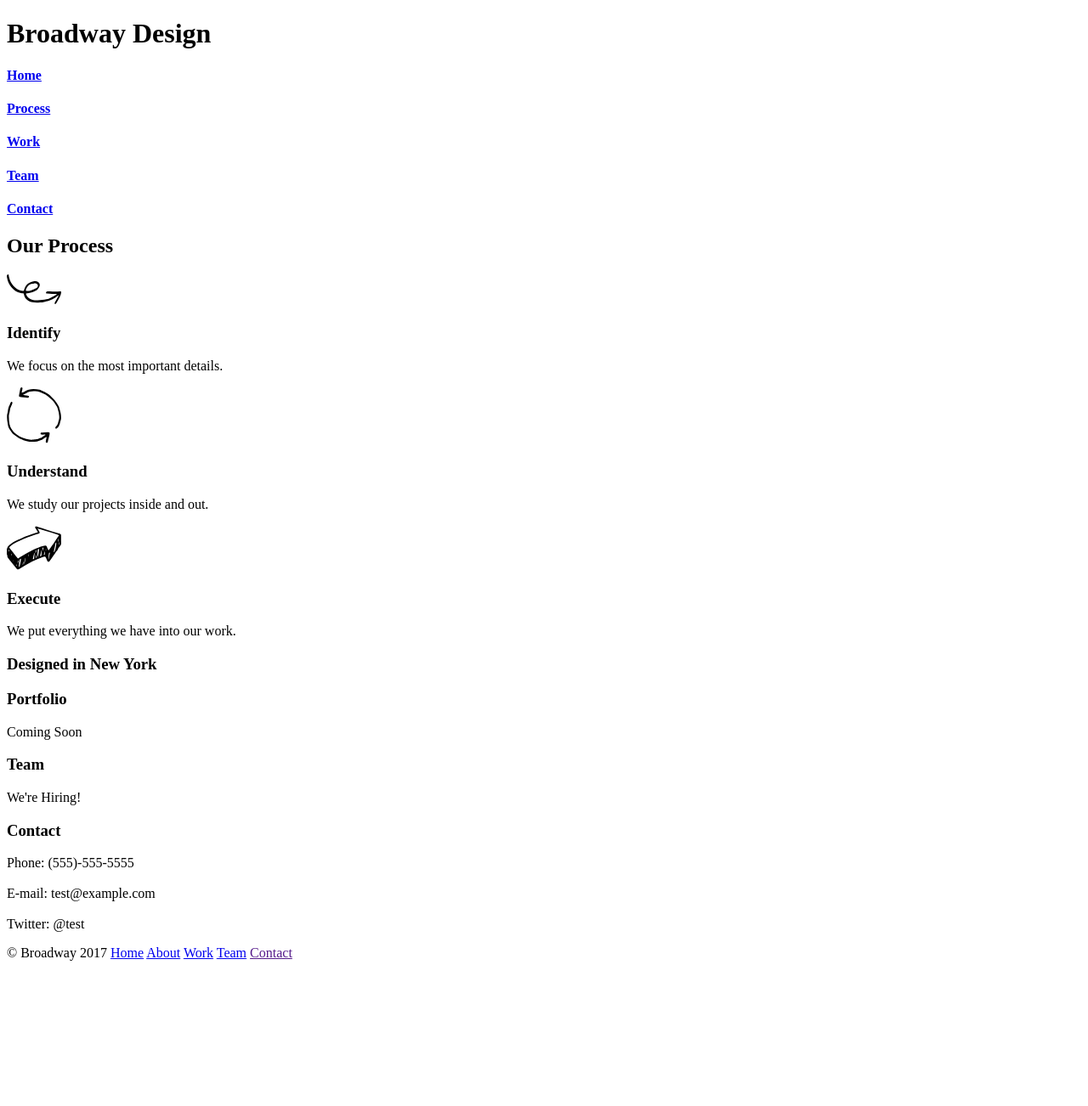
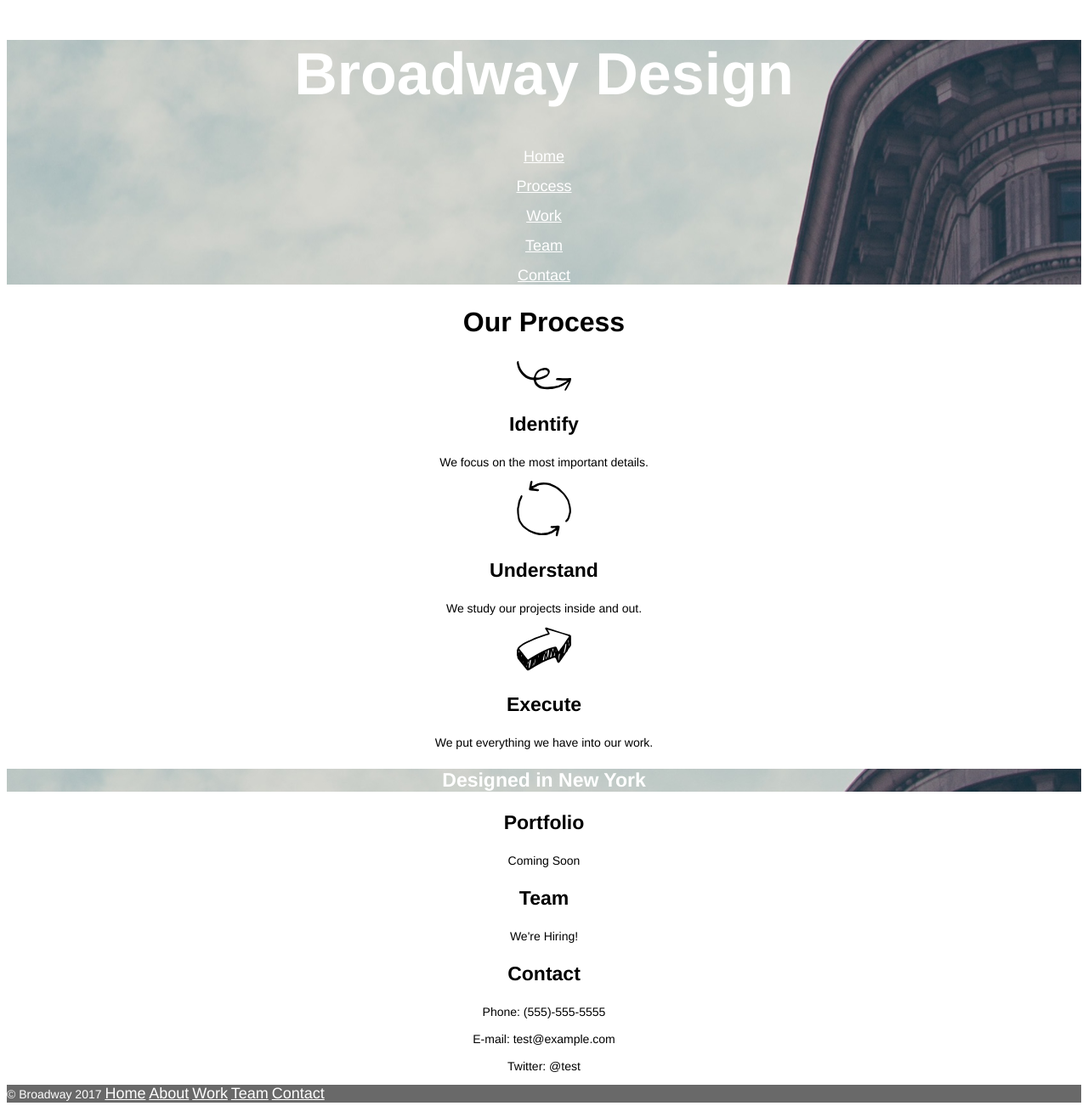
Before and after one commit to vrajkumar128/Broadway, a plain HTML site: page index.html in a window 1280 px wide. Shown: the whole page at 85% size. Before the commit the page ends 1139 px from the top, so only its background shows below. Drawn offline with Linux system fonts and the light colour scheme.

Commit message:
Added styling

```diff
--- a/index.html
+++ b/index.html
@@ -9,15 +9,19 @@
   <body>
 
     <!--Header-->
-    <h1>Broadway Design</h1>
-    <h4><a href="#">Home</a></h4>
-    <h4><a href="#process">Process</a></h4>
-    <h4><a href="#work">Work</a></h4>
-    <h4><a href="#team">Team</a></h4>
-    <h4><a href="#contact">Contact</a></h4>
+    <div class="header">
+      <h1>Broadway Design</h1>
+      <nav>
+        <p><a href="#">Home</a></p>
+        <p><a href="#process">Process</a></p>
+        <p><a href="#work">Work</a></p>
+        <p><a href="#team">Team</a></p>
+        <p><a href="#contact">Contact</a></p>
+      </nav>
+    </div>
 
     <!--Upper body-->
-    <h2>Our Process</h2>
+    <h2 id="process">Our Process</h2>
     <p><img src="./resources/images/identify.svg"/></p>
     <h3>Identify</h3>
     <p>We focus on the most important details.</p>
@@ -29,12 +33,12 @@
     <p>We put everything we have into our work.</p>
 
     <!--Lower body-->
-    <h3>Designed in New York</h3>
-    <h3>Portfolio</h3>
+    <h3 id="NY">Designed in New York</h3>
+    <h3 id="work">Portfolio</h3>
     <p>Coming Soon</p>
-    <h3>Team</h3>
+    <h3 id="team">Team</h3>
     <p>We're Hiring!</p>
-    <h3>Contact</h3>
+    <h3 id="contact">Contact</h3>
     <p>Phone: (555)-555-5555</br></br>
        E-mail: test@example.com</br></br>
        Twitter: @test
@@ -42,7 +46,14 @@
   </body>
 
   <footer>
-    <span>&copy; Broadway 2017</span> <a href="#">Home</a> <a href="#about">About</a> <a href="#work">Work</a> <a href="#team">Team</a> <a href=""#contact">Contact</a>
+    <p>
+      <span id="copyright">&copy; Broadway 2017</span>
+      <a href="#">Home</a>
+      <a href="#about">About</a>
+      <a href="#work">Work</a>
+      <a href="#team">Team</a>
+      <a href="#contact">Contact</a>
+    </p>
   </footer>
 
 </html>
--- a/resources/style.css
+++ b/resources/style.css
@@ -0,0 +1,51 @@
+* {
+  font-family: Helvetica;
+}
+
+body {
+  text-align: center;
+}
+
+a {
+  color: white;
+  font-size: 18px;
+}
+
+h1 {
+  font-size: 70px;
+  font-weight: bold;
+  color: white;
+}
+
+h2 {
+  font-size: 32px;
+  font-weight: bold;
+}
+
+h3 {
+  font-size: 23px;
+  font-weight: bold;
+}
+
+p {
+  font-size: 14px;
+}
+
+footer {
+  text-align: left;
+  background-color: dimgray;
+}
+
+.header {
+  background-image: url("./images/the-flatiron-building.png")
+}
+
+#NY {
+  color: white;
+  background-image: url("./images/the-flatiron-building.png")
+}
+
+#copyright {
+  font-size 11px;
+  color: white;
+}
```
